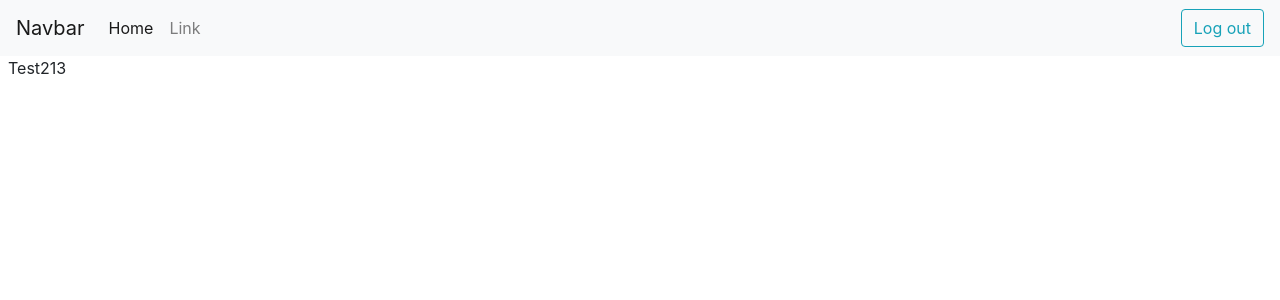
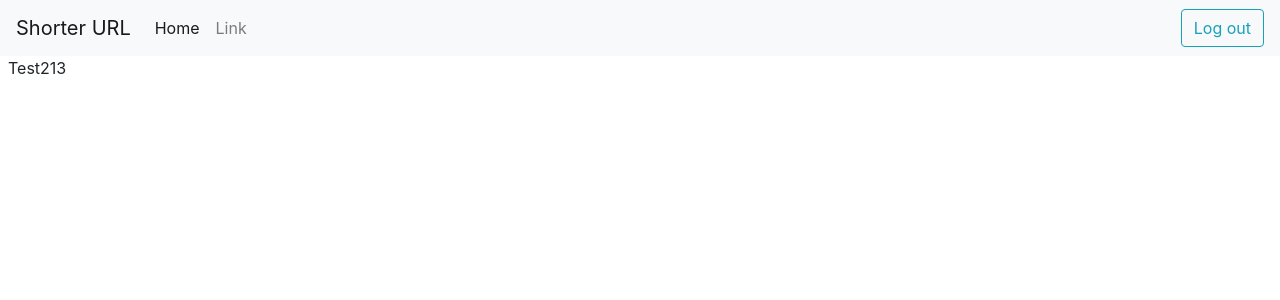
Before and after one commit to ohowe1/UrlShortener, a Django app: page /dashboard/ in a window 1280 px wide. Shown: the top 300 px of the page. Run offline with Django 3.2, Linux system fonts and the light colour scheme; the visitor is signed in with stand-in values (Sample User, id 1); some libraries are stand-ins or nearby versions.

Commit message:
Added home with name

```diff
--- a/dashboard/templates/dashbase.html
+++ b/dashboard/templates/dashbase.html
@@ -2,7 +2,7 @@
 <link rel="stylesheet" href="{% static 'css/manage.css' %}" />
 {% endblock head %} {% block body %}
 <nav class="navbar navbar-expand-lg navbar-light bg-light">
-    <a class="navbar-brand" href="#">Navbar</a>
+    <a class="navbar-brand" href="{% url 'index' %}">{{ name }}</a>
     <button
         class="navbar-toggler"
         type="button"
```
